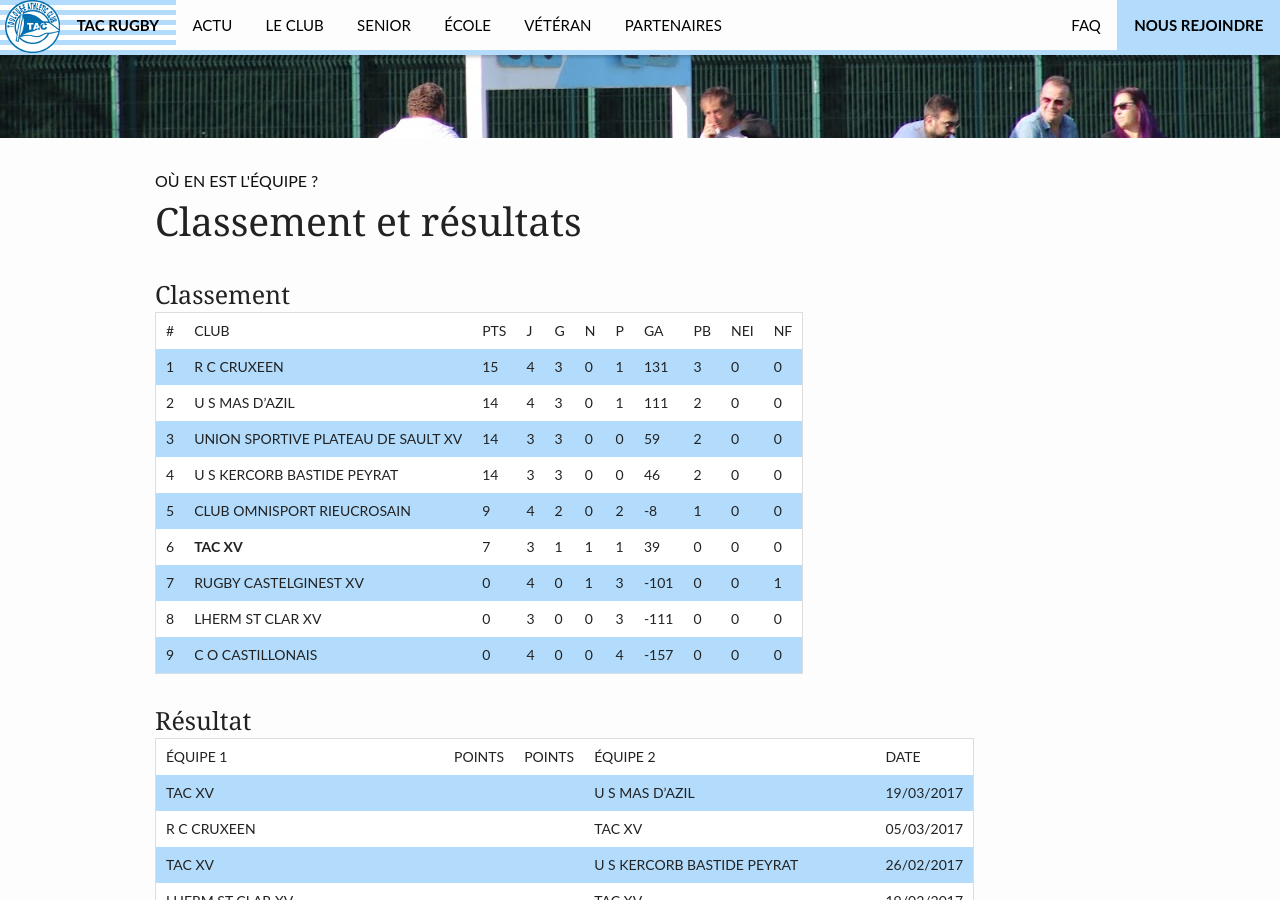
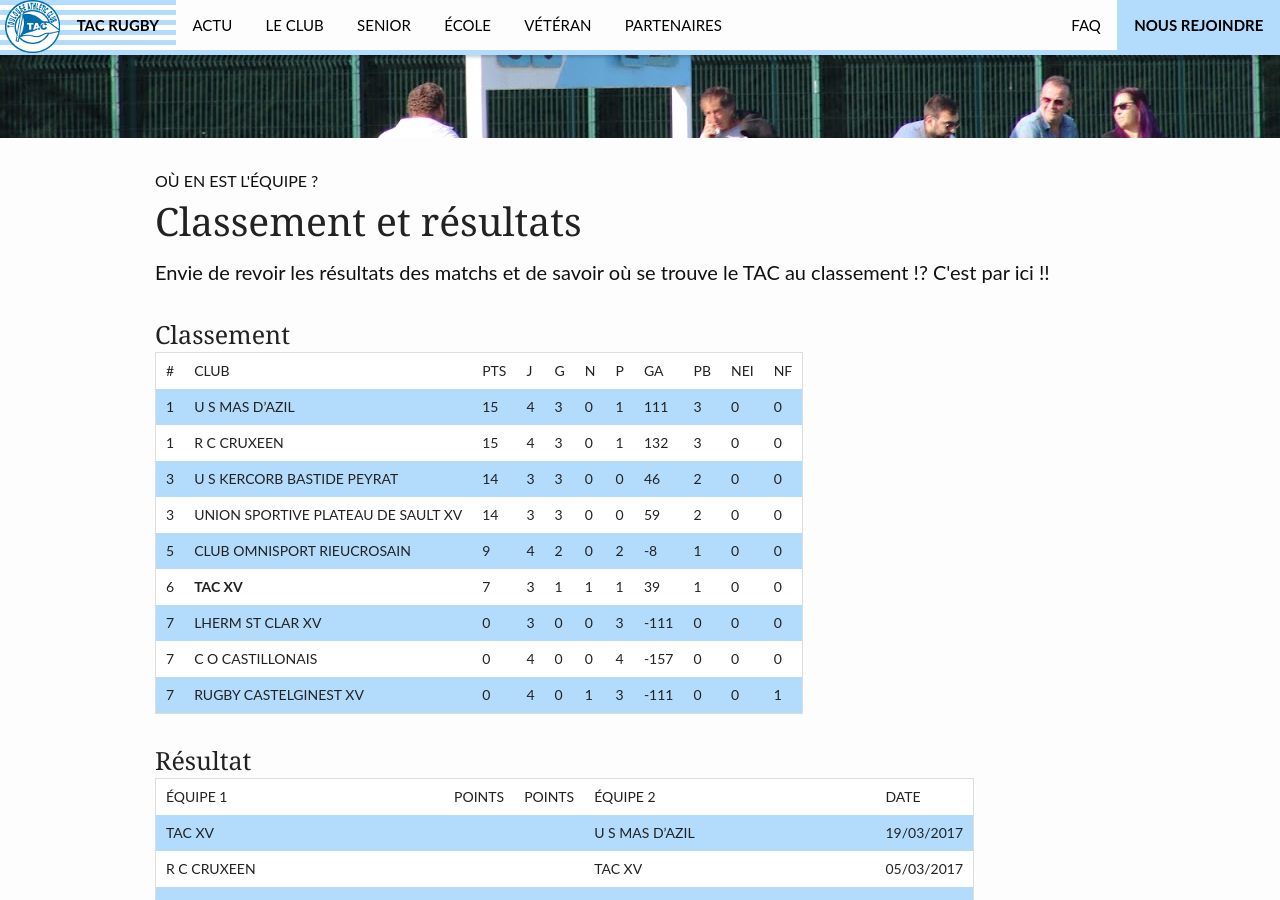
Before and after one commit to aurelien-pacaud/tac-website, a Jekyll site: the page built from pages/senior_resultat.md, in a window 1280 px wide and 900 px high, scrolled down 227 px. Built offline with Jekyll 4.4.1, drawn with Linux system fonts in a browser that asks for light colours.

Commit message:
Update rank page

```diff
--- a/pages/senior_resultat.md
+++ b/pages/senior_resultat.md
@@ -3,8 +3,11 @@ layout: page-fullwidth
 show_meta: false
 title: "Classement et résultats"
 subheadline: "Où en est l'équipe ?"
+teaser: "Envie de revoir les résultats des matchs et de savoir où se trouve le TAC au classement !? C'est par ici !!"
 header:
   image_fullwidth: "classement.jpg"
+image:
+    thumb: "http://tac-rugby.com/images/classement.jpg"
 permalink: "/senior/classement/"
 ---
 
@@ -12,15 +15,15 @@ permalink: "/senior/classement/"
 
 
 |#|CLUB|PTS|J|G|N|P|GA|PB|NEI|NF
-|1|R C CRUXEEN|15|4|3|0|1|131|3|0|0
-|2|U S MAS D'AZIL|14|4|3|0|1|111|2|0|0
+|1|U S MAS D'AZIL|15|4|3|0|1|111|3|0|0
+|1|R C CRUXEEN|15|4|3|0|1|132|3|0|0
+|3|U S KERCORB BASTIDE PEYRAT|14|3|3|0|0|46|2|0|0
 |3|UNION SPORTIVE PLATEAU DE SAULT XV|14|3|3|0|0|59|2|0|0
-|4|U S KERCORB BASTIDE PEYRAT|14|3|3|0|0|46|2|0|0
 |5|CLUB OMNISPORT RIEUCROSAIN|9|4|2|0|2|-8|1|0|0
-|6|**TAC XV**|7|3|1|1|1|39|0|0|0
-|7|RUGBY CASTELGINEST XV|0|4|0|1|3|-101|0|0|1
-|8|LHERM ST CLAR XV|0|3|0|0|3|-111|0|0|0
-|9|C O CASTILLONAIS|0|4|0|0|4|-157|0|0|0
+|6|**TAC XV**|7|3|1|1|1|39|1|0|0
+|7|LHERM ST CLAR XV|0|3|0|0|3|-111|0|0|0
+|7|C O CASTILLONAIS|0|4|0|0|4|-157|0|0|0
+|7|RUGBY CASTELGINEST XV|0|4|0|1|3|-111|0|0|1
 
 
 ### Résultat
```
